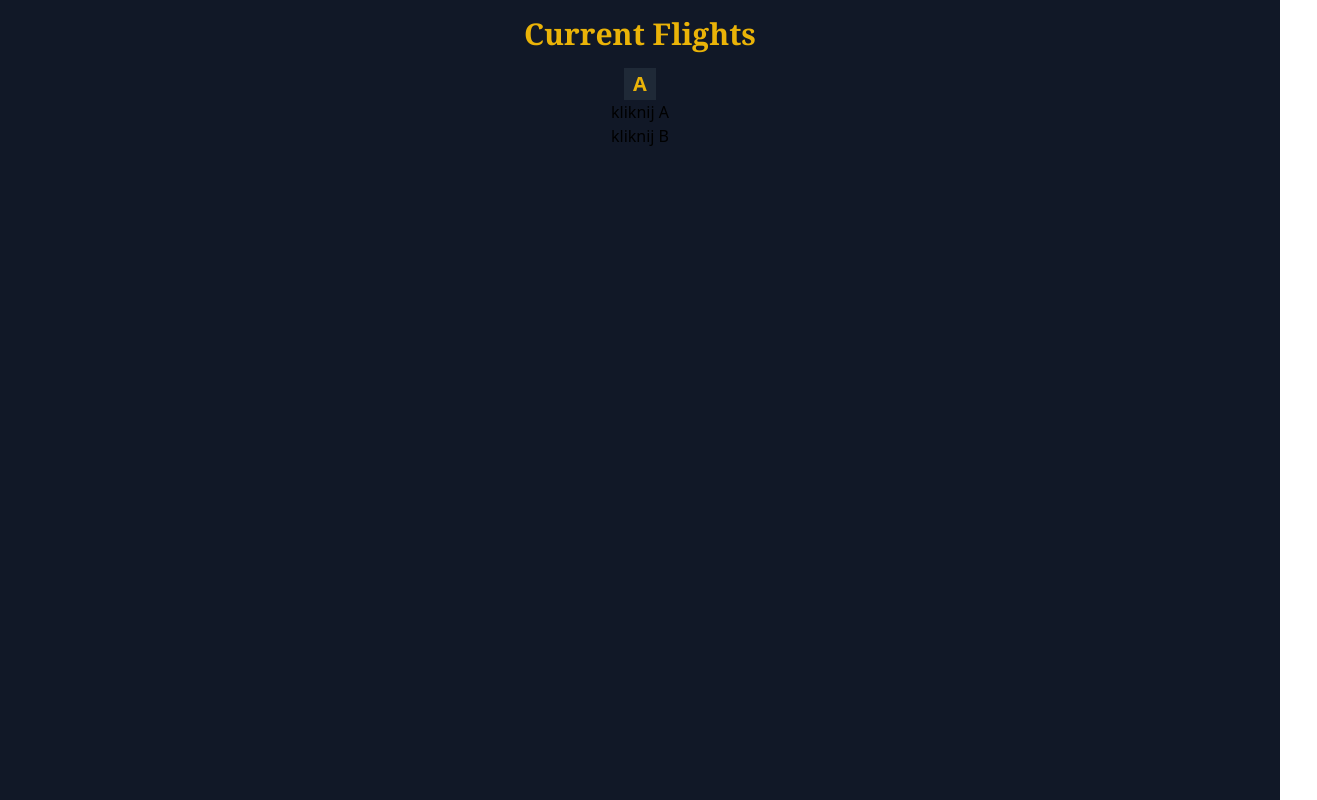
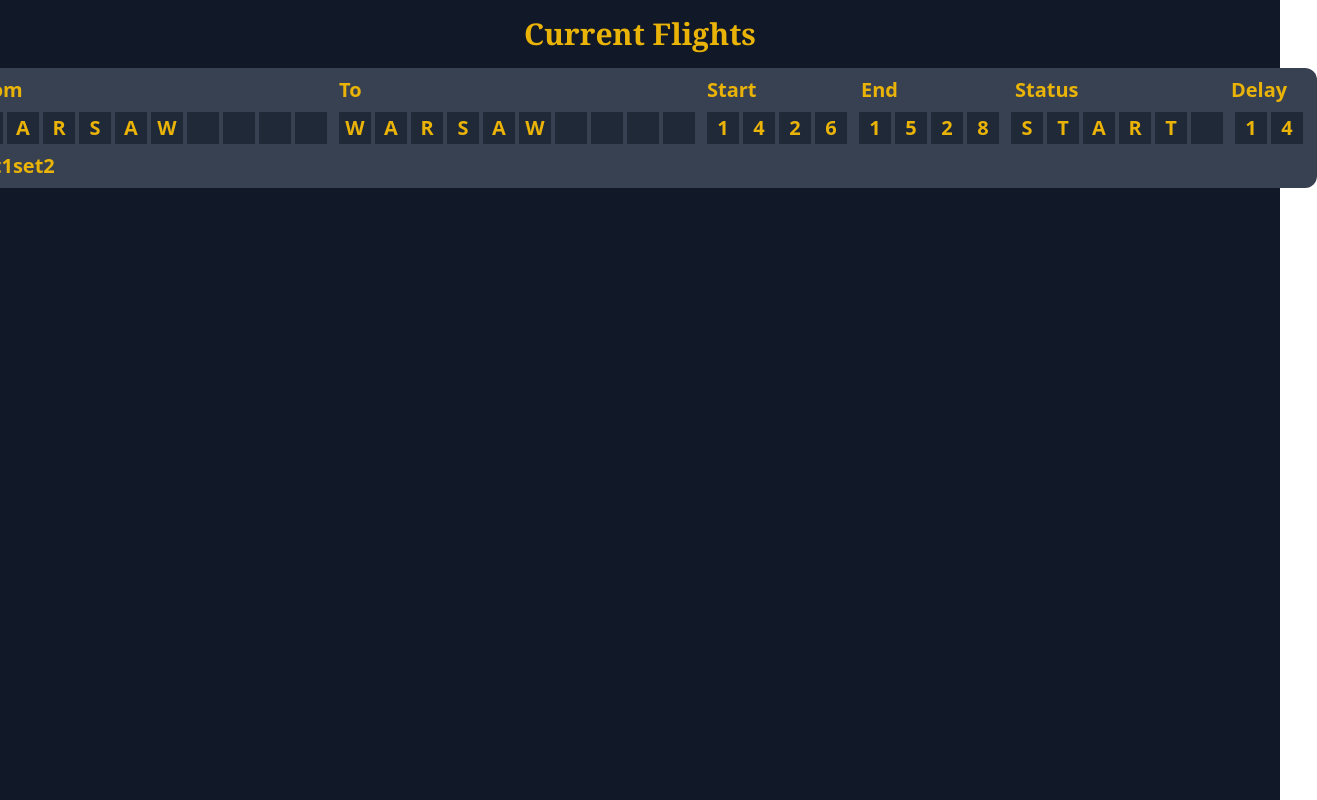
Before and after one commit to kacper51011/Flights_Api-SignalR-Webhooks, a React (Vite) app in the folder WebUI/FlightsUI/: page / in a window 1280 px wide. Shown: the whole page, 1317 px wide, since content can reach past the window. Built offline with nearby package versions, Linux system fonts and the light colour scheme.

Commit message:
Tested state changing of letters

```diff
--- a/WebUI/FlightsUI/src/App.tsx
+++ b/WebUI/FlightsUI/src/App.tsx
@@ -2,6 +2,7 @@ import { useState } from "react";
 import "./App.css";
 import { HubConnectionBuilder } from "@microsoft/signalr";
 import { ItemLetter } from "./Components/ItemLetter";
+import { FlightList } from "./Components/FlightList";
 
 function App() {
   // const [connection, setConnection] = useState(null);
@@ -14,29 +15,10 @@ function App() {
   //   } catch (error) {}
   // };
 
-  const [letter, setLetter] = useState("A");
-
   return (
     <div className="w-full h-screen flex flex-col items-center bg-gray-900">
       <h1 className="font-bold text-3xl text-yellow-500 font-serif m-4">Current Flights</h1>
-
-      {/* <FlightList /> */}
-      <ItemLetter letter={letter} />
-      <button
-        onClick={() => {
-          setLetter("A");
-        }}
-      >
-        kliknij A
-      </button>
-
-      <button
-        onClick={() => {
-          setLetter("B");
-        }}
-      >
-        kliknij B
-      </button>
+      <FlightList />
     </div>
   );
 }
--- a/WebUI/FlightsUI/src/Components/FlightItem.tsx
+++ b/WebUI/FlightsUI/src/Components/FlightItem.tsx
@@ -1,22 +1,28 @@
-import { useState } from "react";
+import { useEffect, useState } from "react";
 import { ItemLetter } from "./ItemLetter";
 
-// type props = {
-//   flightItemId: string;
-//   letters: string[];
-// };
+type props = {
+  letters?: string;
+};
 
-export const FlightItem = () => {
-  const initialList: string[] = Array.from({ length: 36 }, () => "");
+export const FlightItem = ({ letters }: props) => {
+  useEffect(() => {
+    if (letters) {
+      const lettersArray = letters!.split("");
+      if (lettersArray.length == displayedLetters.length) {
+        setLetters(lettersArray);
+      }
+    }
+  }, [letters]);
 
-  const [Letters, SetLetters] = useState(initialList);
+  const [displayedLetters, setLetters] = useState("Warsaw    Warsaw    14261528start 14".split(""));
   return (
     <li className="flex py-2 gap-1">
-      {Letters.map((x, index) => {
+      {displayedLetters.map((x, index) => {
         if ([9, 19, 23, 27, 33].includes(index)) {
-          return <ItemLetter letter="u" isLastInSentence />;
+          return <ItemLetter key={index} letter={x} isLastInSentence />;
         } else {
-          return <ItemLetter letter="x" />;
+          return <ItemLetter key={index} letter={x} />;
         }
       })}
     </li>
--- a/WebUI/FlightsUI/src/Components/FlightItemSkeleton.tsx
+++ b/WebUI/FlightsUI/src/Components/FlightItemSkeleton.tsx
@@ -1,5 +1,3 @@
-import React from "react";
-
 export const FlightItemSkeleton = () => {
   return <div>FlightItemSkeleton</div>;
 };
--- a/WebUI/FlightsUI/src/Components/FlightList.tsx
+++ b/WebUI/FlightsUI/src/Components/FlightList.tsx
@@ -1,7 +1,8 @@
-import React from "react";
+import { useState } from "react";
 import { FlightItem } from "./FlightItem";
 
 export const FlightList = () => {
+  const [placeholder, setPlaceholder] = useState("Warsaw    Warsaw    14261528start 14");
   return (
     <main className=" bg-gray-700 rounded-xl p-2 font-bold text-xl text-yellow-500">
       <ul className="flex flex-row ">
@@ -13,10 +14,22 @@ export const FlightList = () => {
         <label className="w-delay">Delay</label>
       </ul>
       <ul>
-        <FlightItem />
-        <FlightItem />
-        <FlightItem />
+        <FlightItem letters={placeholder} />
       </ul>
+      <button
+        onClick={() => {
+          setPlaceholder("Warsaf    Warsaw    14261528start 14");
+        }}
+      >
+        set1
+      </button>
+      <button
+        onClick={() => {
+          setPlaceholder("Barcelona Warsaw    14261528end   18");
+        }}
+      >
+        set2
+      </button>
     </main>
   );
 };
```
